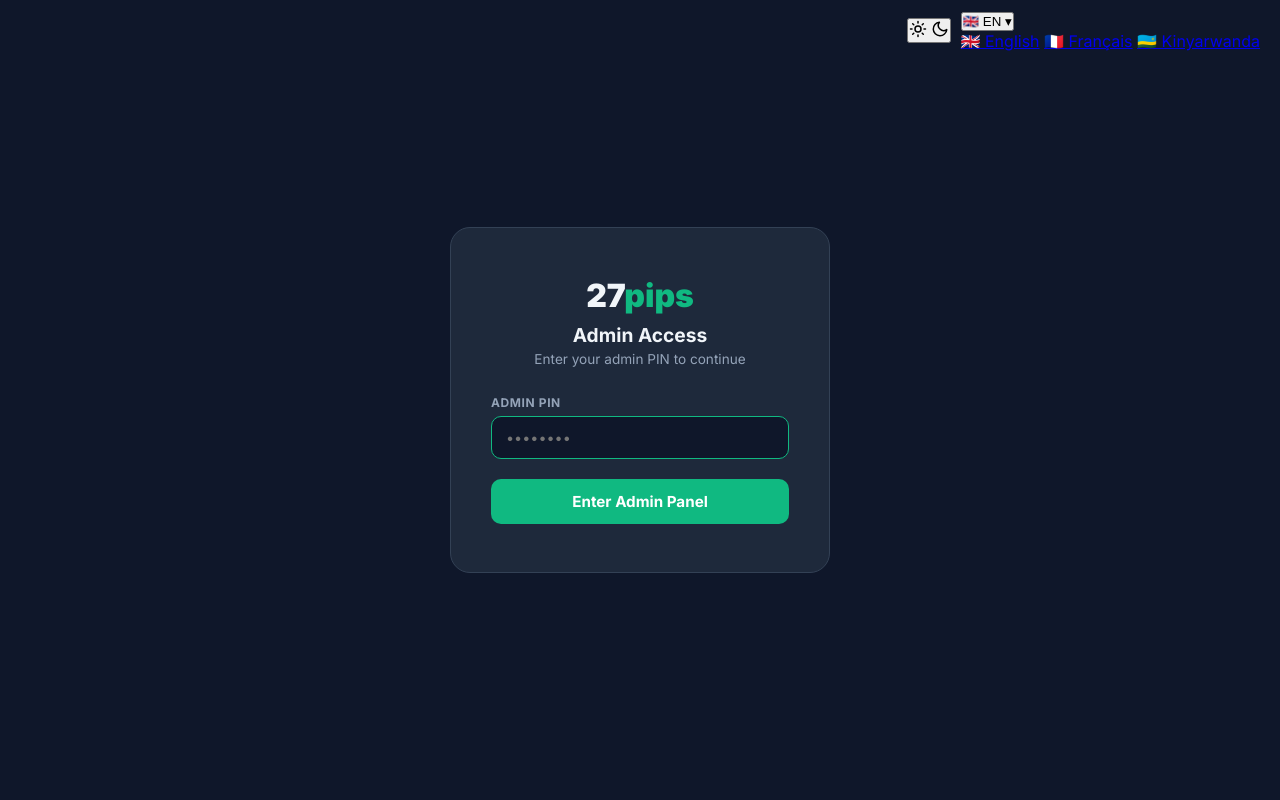
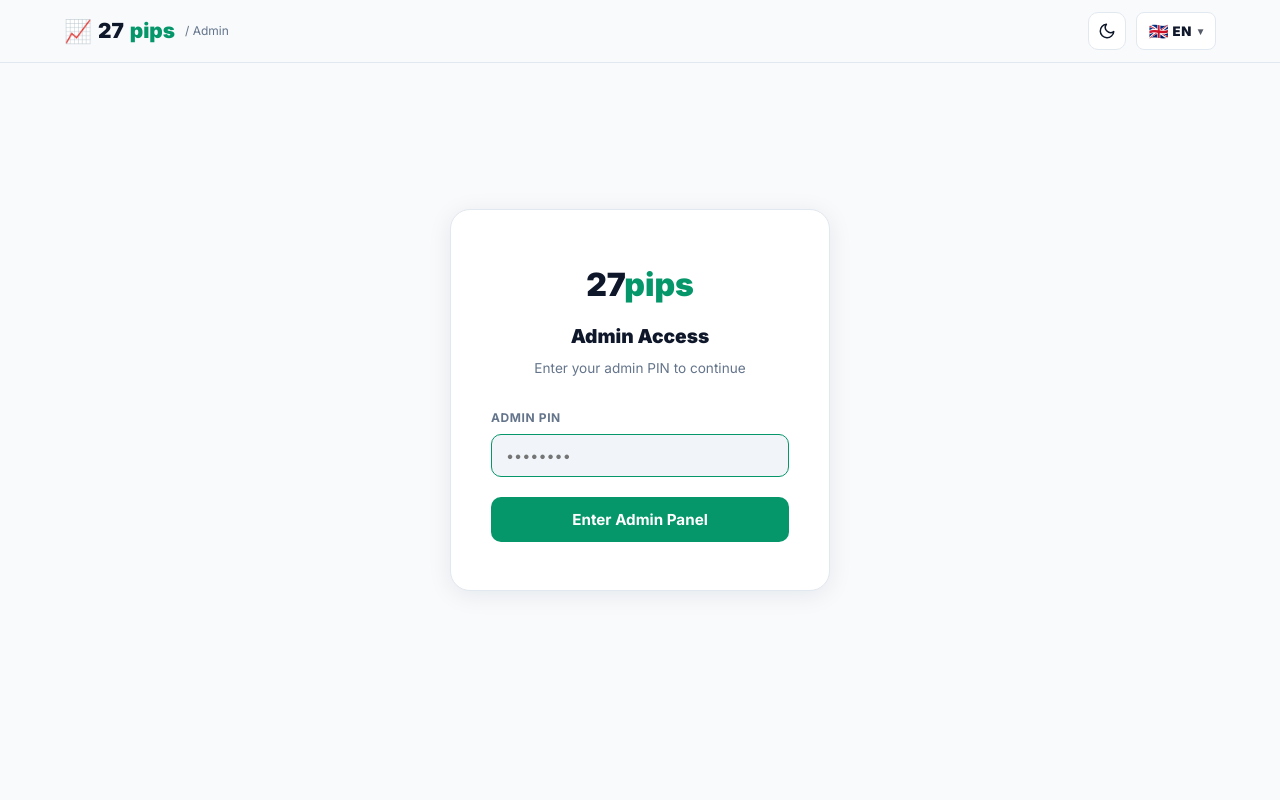
Before and after one commit to Benjaminfromthe/27pips, a Flask app: page /admin/login in a window 1280 px wide. Run offline with Flask 3, Linux system fonts and the light colour scheme.

Commit message:
ui: standardize admin login page header to match rest of site
- Replace raw position:fixed topbar div with a proper <header> element
  using .admin-login-header / .admin-login-header-inner classes
- Load /static/css/style.css so all CSS variables (--header-bg, --border,
  --accent, --text-primary etc.) resolve correctly for both dark/light themes
- Header now uses var(--header-bg) + backdrop-filter + border-bottom to
  match the sticky header on index, education, upgrade and admin_signals
- Logo + /Admin label on the left, theme toggle + lang switcher on the right
- Login card refactored to use CSS variables throughout (no hardcoded hex)
  so it transitions cleanly between dark and light themes
- Keeps translate=no and notranslate meta from previous commit

```diff
--- a/templates/admin_login.html
+++ b/templates/admin_login.html
@@ -6,37 +6,160 @@
   <meta name="google" content="notranslate" />
   <title>{{ t('admin_page_title') }}</title>
   {% include 'partials/theme_head.html' %}
+  <!-- Load main stylesheet so CSS variables + component styles work properly -->
+  <link rel="stylesheet" href="/static/css/style.css" />
   <link href="https://fonts.googleapis.com/css2?family=Inter:wght@400;600;700;900&display=swap" rel="stylesheet" />
   <style>
-    *{box-sizing:border-box;margin:0;padding:0}
-    body{background:var(--bg-primary,#0f172a);font-family:'Inter',sans-serif;display:flex;align-items:center;justify-content:center;min-height:100vh;flex-direction:column;gap:16px}
-    .admin-topbar{position:fixed;top:0;right:0;display:flex;align-items:center;gap:10px;padding:10px 20px;z-index:100}
-    .card{background:var(--bg-card,#1e293b);border:1px solid var(--border,#334155);border-radius:20px;padding:48px 40px;width:100%;max-width:380px;text-align:center}
-    .logo{font-size:2rem;font-weight:900;color:var(--text-primary,#f1f5f9);margin-bottom:8px}
-    .logo span{color:#10b981}
-    h2{color:var(--text-primary,#f1f5f9);font-size:1.2rem;margin-bottom:4px}
-    p{color:var(--text-secondary,#94a3b8);font-size:0.85rem;margin-bottom:28px}
-    label{display:block;text-align:left;font-size:0.75rem;font-weight:700;color:var(--text-secondary,#94a3b8);text-transform:uppercase;letter-spacing:0.05em;margin-bottom:6px}
-    input{width:100%;background:var(--bg-input,#0f172a);border:1.5px solid var(--border,#334155);border-radius:10px;color:var(--text-primary,#f1f5f9);padding:12px 14px;font-size:0.9rem;font-family:inherit;margin-bottom:20px}
-    input:focus{outline:none;border-color:#10b981}
-    button[type=submit]{width:100%;background:#10b981;color:#fff;border:none;padding:13px;border-radius:10px;font-size:0.95rem;font-weight:700;cursor:pointer;font-family:inherit}
-    button[type=submit]:hover{background:#059669}
-    .error{background:rgba(239,68,68,0.15);color:#ef4444;border:1px solid rgba(239,68,68,0.3);border-radius:10px;padding:10px;font-size:0.85rem;margin-bottom:16px}
+    /* Page layout */
+    body {
+      min-height: 100vh;
+      display: flex;
+      flex-direction: column;
+      align-items: center;
+      justify-content: center;
+    }
+
+    /* Sticky header bar — matches the rest of the site exactly */
+    .admin-login-header {
+      position: fixed;
+      top: 0;
+      left: 0;
+      right: 0;
+      z-index: 100;
+      background: var(--header-bg);
+      backdrop-filter: blur(12px);
+      -webkit-backdrop-filter: blur(12px);
+      border-bottom: 1px solid var(--border);
+    }
+    .admin-login-header-inner {
+      display: flex;
+      align-items: center;
+      justify-content: space-between;
+      padding: 12px 24px;
+      max-width: 1200px;
+      margin: 0 auto;
+    }
+    .admin-login-logo {
+      font-size: 1.3rem;
+      font-weight: 900;
+      color: var(--text-primary);
+      text-decoration: none;
+      display: flex;
+      align-items: center;
+      gap: 6px;
+    }
+    .admin-login-logo span { color: var(--accent); }
+    .admin-login-logo small {
+      font-size: 0.75rem;
+      color: var(--text-secondary);
+      font-weight: 400;
+      margin-left: 4px;
+    }
+    .header-controls {
+      display: flex;
+      align-items: center;
+      gap: 10px;
+    }
+
+    /* Login card */
+    .login-card {
+      background: var(--bg-card);
+      border: 1px solid var(--border);
+      border-radius: 20px;
+      padding: 48px 40px;
+      width: 100%;
+      max-width: 380px;
+      text-align: center;
+      box-shadow: var(--shadow);
+    }
+    .login-logo {
+      font-size: 2rem;
+      font-weight: 900;
+      color: var(--text-primary);
+      margin-bottom: 8px;
+    }
+    .login-logo span { color: var(--accent); }
+    .login-card h2 {
+      color: var(--text-primary);
+      font-size: 1.2rem;
+      margin-bottom: 4px;
+    }
+    .login-card > p {
+      color: var(--text-secondary);
+      font-size: 0.85rem;
+      margin-bottom: 28px;
+    }
+    .login-card label {
+      display: block;
+      text-align: left;
+      font-size: 0.75rem;
+      font-weight: 700;
+      color: var(--text-secondary);
+      text-transform: uppercase;
+      letter-spacing: 0.05em;
+      margin-bottom: 6px;
+    }
+    .login-card input {
+      width: 100%;
+      background: var(--bg-input);
+      border: 1.5px solid var(--border);
+      border-radius: 10px;
+      color: var(--text-primary);
+      padding: 12px 14px;
+      font-size: 0.9rem;
+      font-family: inherit;
+      margin-bottom: 20px;
+      transition: border-color 0.2s;
+    }
+    .login-card input:focus { outline: none; border-color: var(--accent); }
+    .login-card button[type=submit] {
+      width: 100%;
+      background: var(--accent);
+      color: #fff;
+      border: none;
+      padding: 13px;
+      border-radius: 10px;
+      font-size: 0.95rem;
+      font-weight: 700;
+      cursor: pointer;
+      font-family: inherit;
+      transition: background 0.2s;
+    }
+    .login-card button[type=submit]:hover { background: var(--accent-hover); }
+    .login-error {
+      background: rgba(239,68,68,0.15);
+      color: var(--accent-red);
+      border: 1px solid rgba(239,68,68,0.3);
+      border-radius: 10px;
+      padding: 10px;
+      font-size: 0.85rem;
+      margin-bottom: 16px;
+    }
   </style>
 </head>
 <body>
 
-  <!-- Theme toggle + lang switcher pinned to top-right -->
-  <div class="admin-topbar">
-    {% include 'partials/theme_toggle.html' %}
-    {% include 'partials/lang_switcher.html' %}
-  </div>
+  <!-- Site-consistent header with logo + theme toggle + lang switcher -->
+  <header class="admin-login-header">
+    <div class="admin-login-header-inner">
+      <a href="/" class="admin-login-logo">
+        <span class="logo-icon">📈</span>
+        27<span>pips</span>
+        <small>/ {{ t('admin_panel_label') }}</small>
+      </a>
+      <div class="header-controls">
+        {% include 'partials/theme_toggle.html' %}
+        {% include 'partials/lang_switcher.html' %}
+      </div>
+    </div>
+  </header>
 
-  <div class="card">
-    <div class="logo">27<span>pips</span></div>
+  <!-- Login card — centred vertically on the page -->
+  <div class="login-card">
+    <div class="login-logo">27<span>pips</span></div>
     <h2>{{ t('admin_access_title') }}</h2>
     <p>{{ t('admin_access_sub') }}</p>
-    {% if error %}<div class="error">{{ error }}</div>{% endif %}
+    {% if error %}<div class="login-error">{{ error }}</div>{% endif %}
     <form method="POST">
       <label>{{ t('admin_pin_label') }}</label>
       <input type="password" name="pin" placeholder="••••••••" required autofocus />
@@ -44,7 +167,7 @@
     </form>
   </div>
 
-<script src="/static/js/theme.js"></script>
-<script src="/static/js/main.js"></script>
+  <script src="/static/js/theme.js"></script>
+  <script src="/static/js/main.js"></script>
 </body>
 </html>
```
